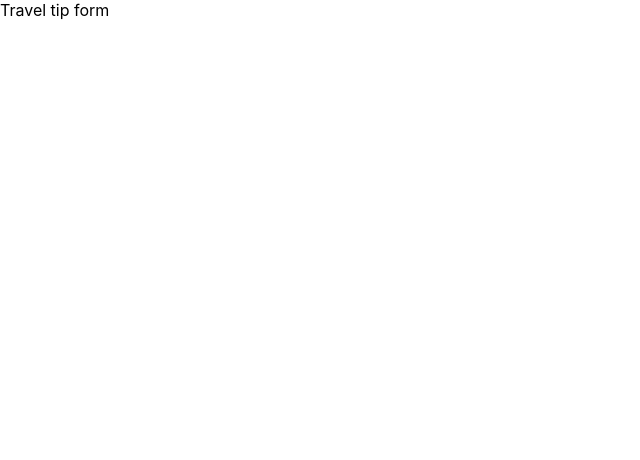
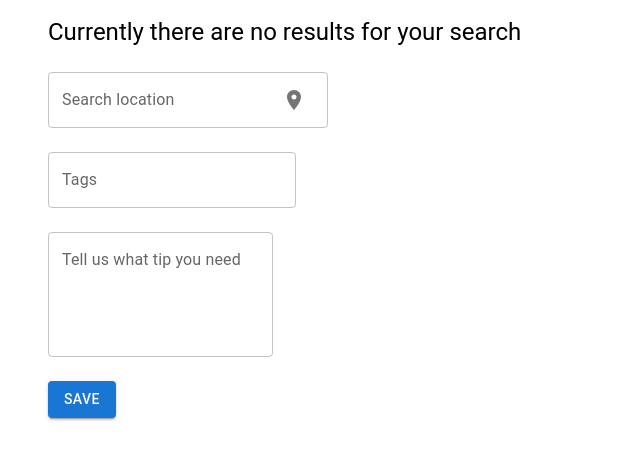
Before and after one commit to ssukovic/travel-app, a React (Create React App) app: page /travel-tip-form in a window 1280 px wide. Shown: the top 460 px of the page, without its empty margins (0-640 px from the left). Built offline with nearby package versions, Linux system fonts and the light colour scheme.

Commit message:
feat: added no results page and travel tip form

```diff
--- a/src/App.js
+++ b/src/App.js
@@ -7,6 +7,7 @@ import {
   DetailedPostView,
   HomePage,
   TravelTipForm,
+  SearchResults,
 } from "./views";
 
 function App() {
@@ -18,6 +19,7 @@ function App() {
           <Route path="creator-form" element={<CreatorForm />} />
           <Route path="detailed-post-view" element={<DetailedPostView />} />
           <Route path="travel-tip-form" element={<TravelTipForm />} />
+          <Route path="no-search-results" element={<SearchResults />} />
         </Routes>
       </BrowserRouter>
     </div>
--- a/src/components/SearchModal.js
+++ b/src/components/SearchModal.js
@@ -1,4 +1,5 @@
 import React from "react";
+import { useNavigate } from "react-router-dom";
 import OutlinedInput from "@mui/material/OutlinedInput";
 import InputLabel from "@mui/material/InputLabel";
 import MenuItem from "@mui/material/MenuItem";
@@ -50,6 +51,7 @@ const names = [
 ];
 
 export default function SearchModal() {
+  const navigate = useNavigate();
   const [personName, setPersonName] = React.useState([]);
   const [open, setOpen] = React.useState(false);
   const handleOpen = () => setOpen(true);
@@ -63,6 +65,10 @@ export default function SearchModal() {
       // On autofill we get a stringified value.
       typeof value === "string" ? value.split(",") : value
     );
+  };
+
+  const handleSearch = () => {
+    navigate("/no-search-results");
   };
 
   return (
@@ -109,6 +115,9 @@ export default function SearchModal() {
               ))}
             </Select>
           </FormControl>
+          <Button onClick={handleSearch} variant="contained">
+            Search
+          </Button>
         </Box>
       </Modal>
     </div>
--- /dev/null
+++ b/src/views/SearchResults.js
@@ -0,0 +1,23 @@
+import React from "react";
+import { useNavigate } from "react-router-dom";
+import { Box, Typography } from "@mui/material";
+import Button from "@mui/material/Button";
+import "./TravelTipForm.css";
+
+export const SearchResults = () => {
+  const navigate = useNavigate();
+
+  const handleSearch = () => {
+    navigate("/travel-tip-form");
+  };
+  return (
+    <Box className="formContainer">
+      <Typography variant="h4">
+        Currently there are no results for your search
+      </Typography>
+      <Button onClick={handleSearch} variant="contained">
+        Ask a question
+      </Button>
+    </Box>
+  );
+};
--- /dev/null
+++ b/src/views/TravelTipForm.css
@@ -0,0 +1,7 @@
+.formContainer {
+  margin: 1rem 3rem;
+  display: flex;
+  flex-direction: column;
+  gap: 1.5rem;
+  align-items: flex-start;
+}
--- a/src/views/TravelTipForm.js
+++ b/src/views/TravelTipForm.js
@@ -1,5 +1,46 @@
 import React from "react";
+import { useNavigate } from "react-router-dom";
+import { Box, Typography } from "@mui/material";
+import TextField from "@mui/material/TextField";
+import InputAdornment from "@mui/material/InputAdornment";
+import LocationOnIcon from "@mui/icons-material/LocationOn";
+import Button from "@mui/material/Button";
+import "./TravelTipForm.css";
 
 export const TravelTipForm = () => {
-  return <div>Travel tip form</div>;
+  const navigate = useNavigate();
+  const handleSearch = () => {
+    navigate("/");
+  };
+  return (
+    <Box className="formContainer">
+      <Typography variant="h5">
+        Currently there are no results for your search
+      </Typography>
+      <TextField
+        id="outlined-search"
+        label="Search location"
+        type="search"
+        InputProps={{
+          endAdornment: (
+            <InputAdornment position="start">
+              <LocationOnIcon />
+            </InputAdornment>
+          ),
+        }}
+      />
+      <TextField id="outlined-search" label="Tags" type="search" />
+
+      <TextField
+        id="outlined-multiline-static"
+        label="Tell us what tip you need"
+        multiline
+        rows={4}
+      />
+
+      <Button onClick={handleSearch} variant="contained">
+        Save
+      </Button>
+    </Box>
+  );
 };
--- a/src/views/index.js
+++ b/src/views/index.js
@@ -2,3 +2,4 @@ export { HomePage } from "./HomePage";
 export { DetailedPostView } from "./DetailedPostView";
 export { TravelTipForm } from "./TravelTipForm";
 export { CreatorForm } from "./CreatorForm";
+export { SearchResults } from "./SearchResults";
```
